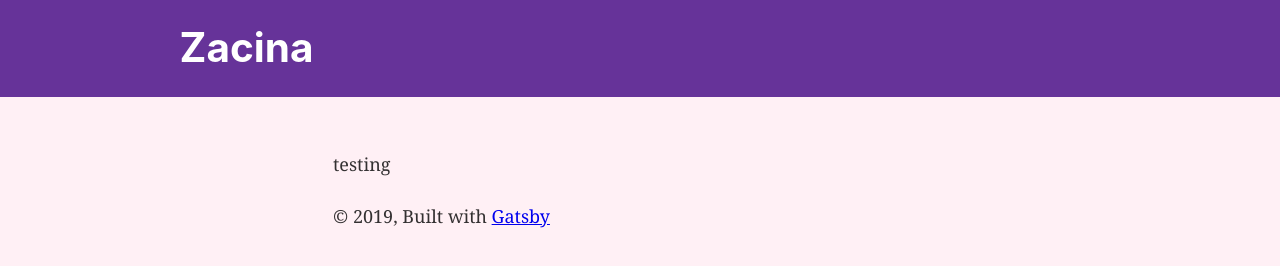
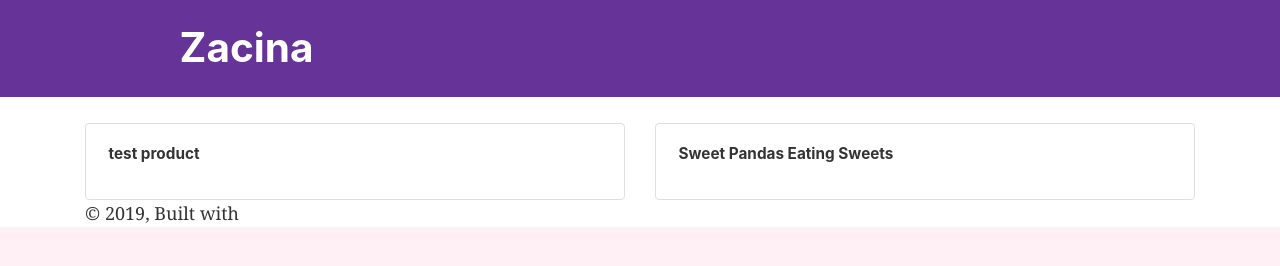
Before and after one commit to shreyanshnanavati/zacina-gatsby, a Gatsby site: page / in a window 1280 px wide. Built offline with nearby package versions, Linux system fonts and the light colour scheme; Gatsby itself is replaced by a stand-in of ours.

Commit message:
[feature] added image support and bootstrap styling

```diff
--- a/package.json
+++ b/package.json
@@ -5,6 +5,7 @@
   "version": "0.1.0",
   "author": "Kyle Mathews <mathews.kyle@gmail.com>",
   "dependencies": {
+    "bootstrap": "^4.3.1",
     "gatsby": "^2.1.31",
     "gatsby-image": "^2.0.33",
     "gatsby-plugin-manifest": "^2.0.24",
--- a/src/components/layout.js
+++ b/src/components/layout.js
@@ -8,6 +8,7 @@
 import React from "react"
 import PropTypes from "prop-types"
 import { StaticQuery, graphql } from "gatsby"
+import 'bootstrap/dist/css/bootstrap.min.css';
 
 import Header from "./header"
 import "./layout.css"
@@ -26,16 +27,12 @@ const Layout = ({ children }) => (
     render={data => (
       <>
         <Header siteTitle={data.site.siteMetadata.title} />
-        <div
-          style={{
-            margin: `3rem auto`, maxWidth: 650, padding: `0 1rem`
-          }}
+        <div className = "container"
         >
           <main>{children}</main>
           <footer>
             © {new Date().getFullYear()}, Built with
             {` `}
-            <a href="https://www.gatsbyjs.org">Gatsby</a>
           </footer>
         </div>
       </>
--- a/src/pages/index.js
+++ b/src/pages/index.js
@@ -1,26 +1,42 @@
 import React from "react"
-import { Link, graphql } from "gatsby"
+import { graphql } from "gatsby"
 
 import Layout from "../components/layout"
-import Image from "../components/image"
-import SEO from "../components/seo"
+import 'bootstrap/dist/css/bootstrap.min.css';
+
 
 export const IndexPage = ({data}) => (
   <Layout>
-            <div dangerouslySetInnerHTML={{ __html: data.allMarkdownRemark.edges[0].node.html }} />
+    <div className="row">
+    {data.allMarkdownRemark.edges.map(function(edge){
+      return <div  className="col-sm-6">
+              <div key = {edge.node.frontmatter.date} className="card">
+                      <div className="card-body">
+                        <h5 className="card-title">{edge.node.frontmatter.title}</h5>
+                      </div>
+                  </div>
+            </div>
+    })}
+    </div>
+
+
+
   </Layout>
 )
 
 export const query = graphql `
-  query {
-    allMarkdownRemark{
-      edges{
-        node{
-          html
+query{
+  allMarkdownRemark{
+    edges{
+      node{
+        frontmatter{
+          title,
+          date
         }
       }
     }
   }
+}
 `
 
 export default IndexPage
--- a/static/admin/config.yml
+++ b/static/admin/config.yml
@@ -17,4 +17,6 @@ collections:
       - { label: "Title", name: "title", widget: "string" }
       - { label: "Publish Date", name: "date", widget: "datetime" }
       - { label: "Description", name: "description", widget: "string" }
+      - { label: "Featured Image", name: "thumbnail", widget: "image",default: "/uploads/chocolate-dogecoin.jpg" }
+
       - { label: "Body", name: "body", widget: "markdown" }
```
Also changed, not shown: gatsby-config.js (line endings or trailing spaces), 1 other file.
